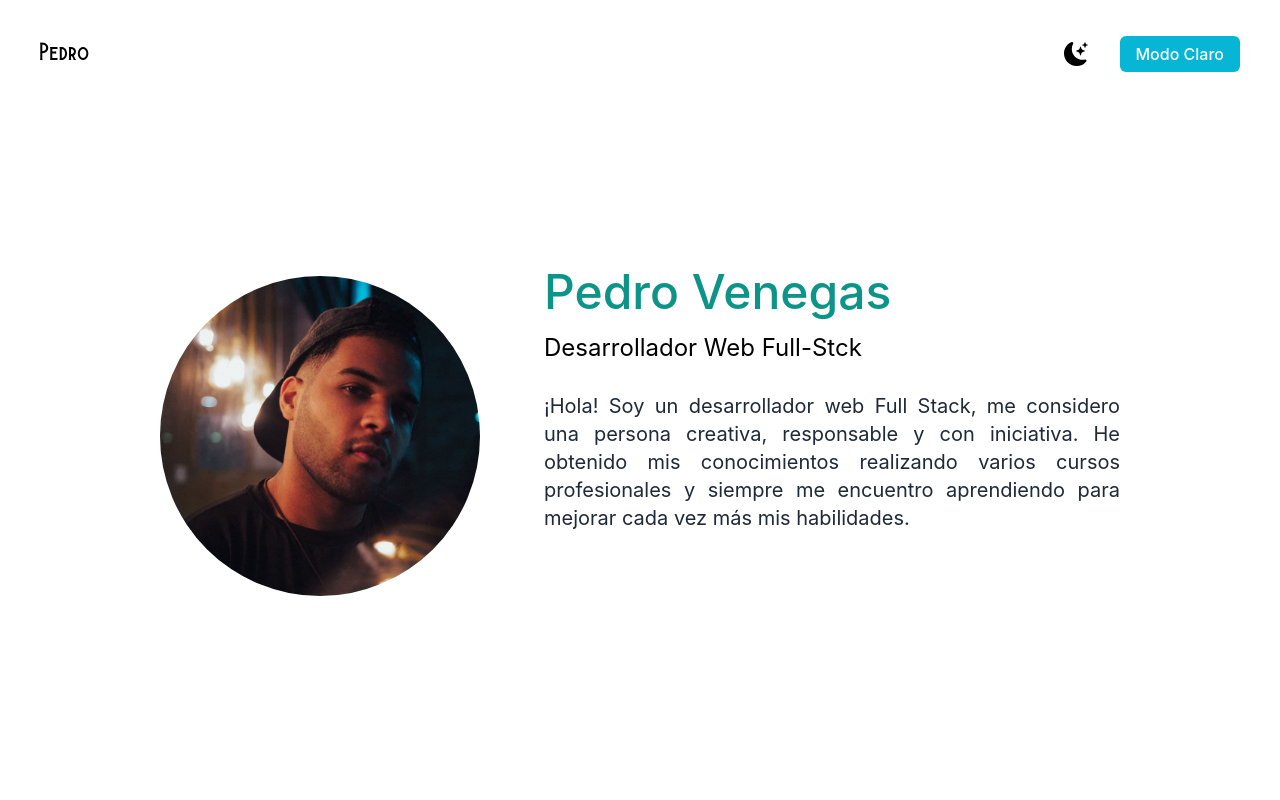
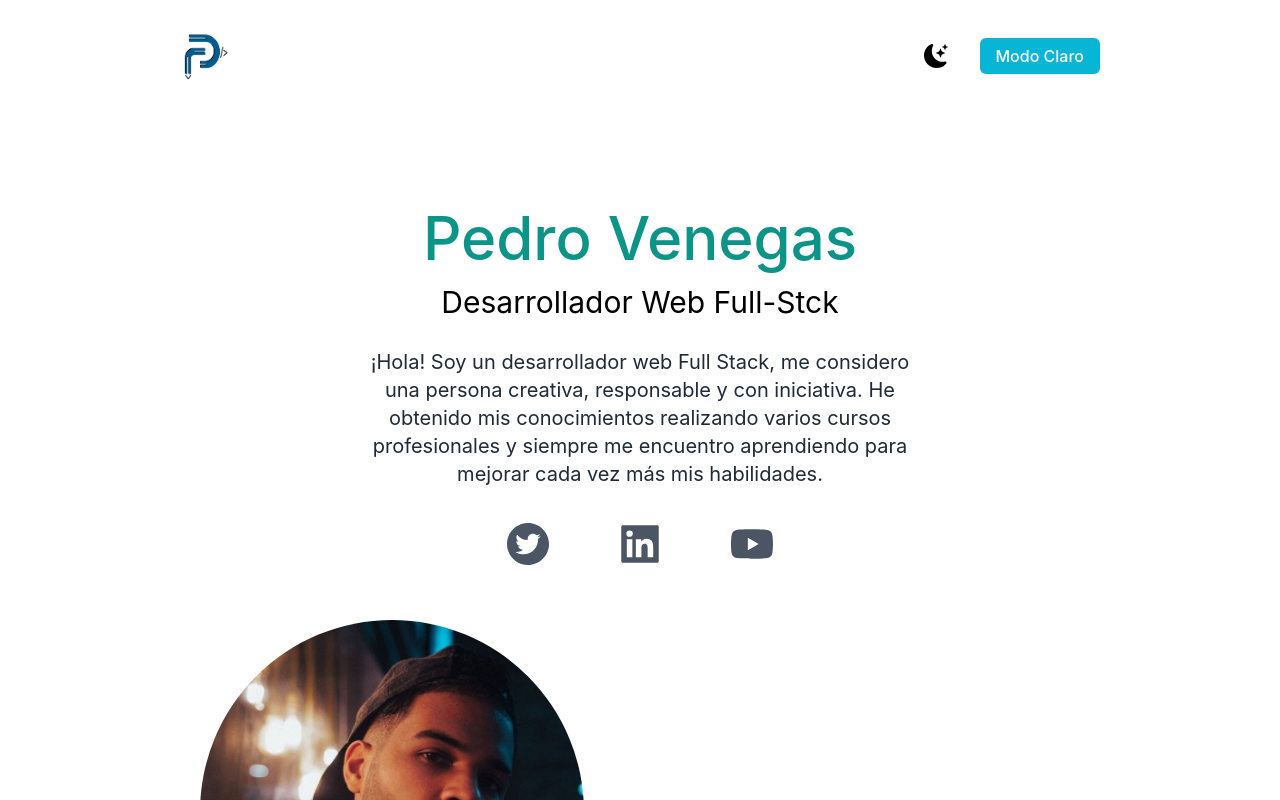
Before and after one commit to pvenegas30/portafolio-pedro-venegas-act, a Next.js app: page / in a window 1280 px wide. Shown: the top 800 px of the page. Built offline with nearby package versions, Linux system fonts and the light colour scheme.

Commit message:
Portafolio 0.9

```diff
--- a/pages/index.js
+++ b/pages/index.js
@@ -2,6 +2,13 @@ import Head from 'next/head'
 import { BsFillMoonStarsFill } from "react-icons/bs";
 import Image from "next/image";
 import perfil from "../public/perfil-home.jpg";
+import logo from "../public/logoBlue.png";
+import {
+  AiFillTwitterCircle,
+  AiFillLinkedin,
+  AiFillYoutube,
+} from "react-icons/ai";
+
 export default function Home() {
   return (
     <div>
@@ -11,11 +18,11 @@ export default function Home() {
         <meta name="viewport" content="width=device-width, initial-scale=1" />
         <link rel="icon" href="/favicon.ico" />
       </Head>
-      <main className=" px-10 min-h-screen">
+      <main className="bg-white dark:bg-gray-900 md:px-20 lg:px-40">
         <section className="min-h-screen">
 
-          <nav className="py-10 mb-12 flex justify-between dark:text-white">
-            <h1 className="font-burtons text-xl">Pedro</h1>
+          <nav className="w-full bg-white py-8 px-5 mb-12 flex justify-between dark:text-white">
+            <Image src={logo} className="w-12 h-12 object-cover" />
             <ul className="flex items-center">
               <li>
                 <BsFillMoonStarsFill title='Modo Oscuro'
@@ -34,22 +41,26 @@ export default function Home() {
           </nav>
 
           {/* Sección Presentación */}
-          <div className="flex justify-center p-10 py-10 w-full">
-            <div className="rounded-full w-80 h-80 relative overflow-hidden mt-20 md:h-25 md:w-25">
-              <Image src={perfil} layout="fill" objectFit="cover" />
-            </div>
-            <div className='flex-col ml-16 pt-16'>
-              <h2 className="text-4xl py-2 text-teal-600 font-medium dark:text-teal-400 md:text-5xl">
+
+          <div className="px-10 text-center p-10 py-10">
+            <h2 className="text-5xl py-2 text-teal-600 font-medium dark:text-teal-400 md:text-6xl">
               Pedro Venegas
             </h2>
-              <h3 className="text-xl py-2 dark:text-white md:text-2xl">
+            <h3 className="text-2xl py-2 dark:text-white md:text-3xl">
               Desarrollador Web Full-Stck
             </h3>
-              <p className="text-justify text-base py-5 leading-8 text-gray-800 dark:text-gray-200 max-w-xl mx-auto md:text-xl">
+            <p className="text-md py-5 leading-8 text-gray-800 dark:text-gray-200 max-w-xl mx-auto md:text-xl">
               ¡Hola! Soy un desarrollador web Full Stack, me considero una persona creativa, responsable y con iniciativa. He obtenido mis conocimientos realizando varios cursos profesionales y siempre me encuentro aprendiendo para mejorar cada vez más mis habilidades.
             </p>
+            <div className="text-5xl flex justify-center gap-16 py-3 text-gray-600 dark:text-gray-400">
+              <AiFillTwitterCircle />
+              <AiFillLinkedin />
+              <AiFillYoutube />
             </div>
 
+            <div className=" w-56 h-56 mt-10 md:h-96 md:w-96">
+              <Image src={perfil} className="rounded-full object-fill object-cover" />
+            </div>
 
           </div>
         </section>
--- a/styles/globals.css
+++ b/styles/globals.css
@@ -14,7 +14,3 @@ a {
 * {
   box-sizing: border-box;
 }
-@font-face {
-  font-family: "burtons";
-  src: url("../public/Burtons.otf");
-}
```
Also changed, not shown: public/Burtons.otf (deleted), public/logoBlue.png (added). Lines whose indentation alone changed are shown as unchanged.
